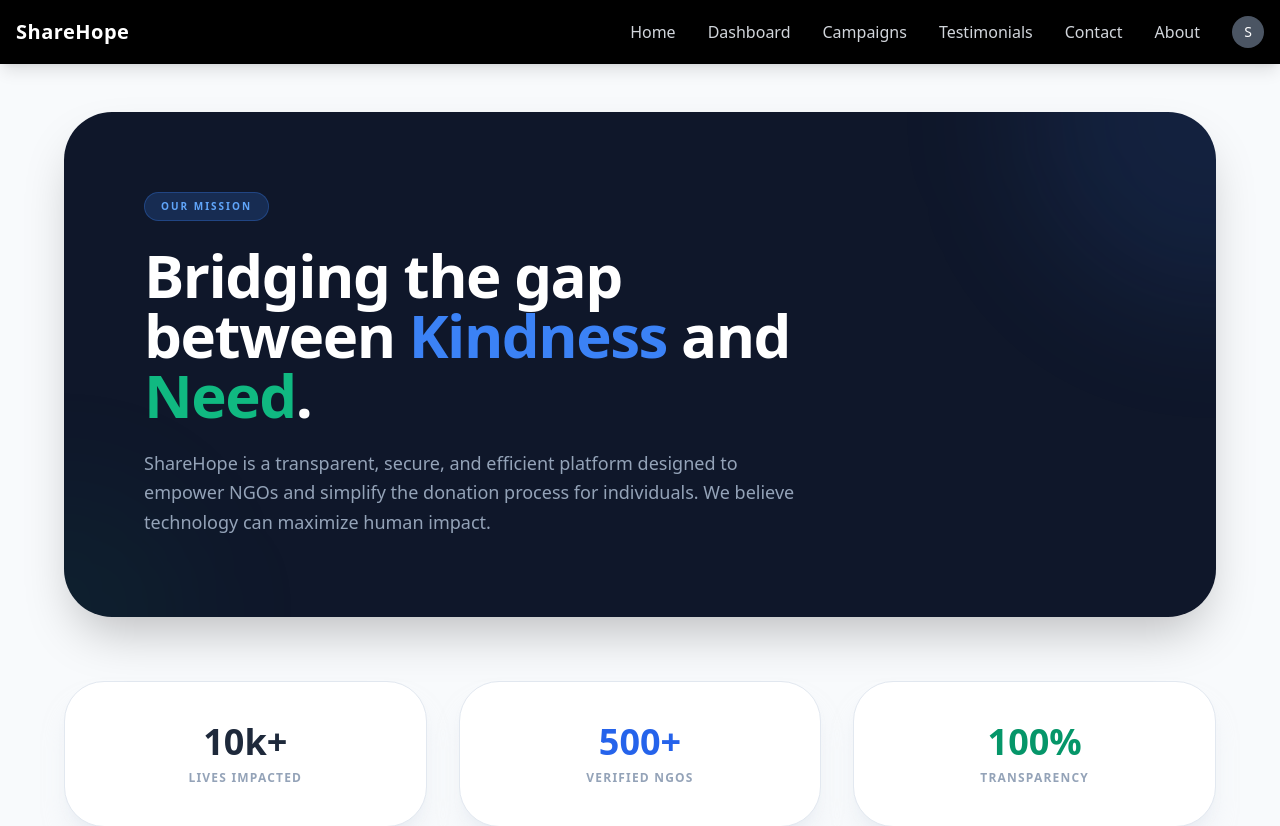
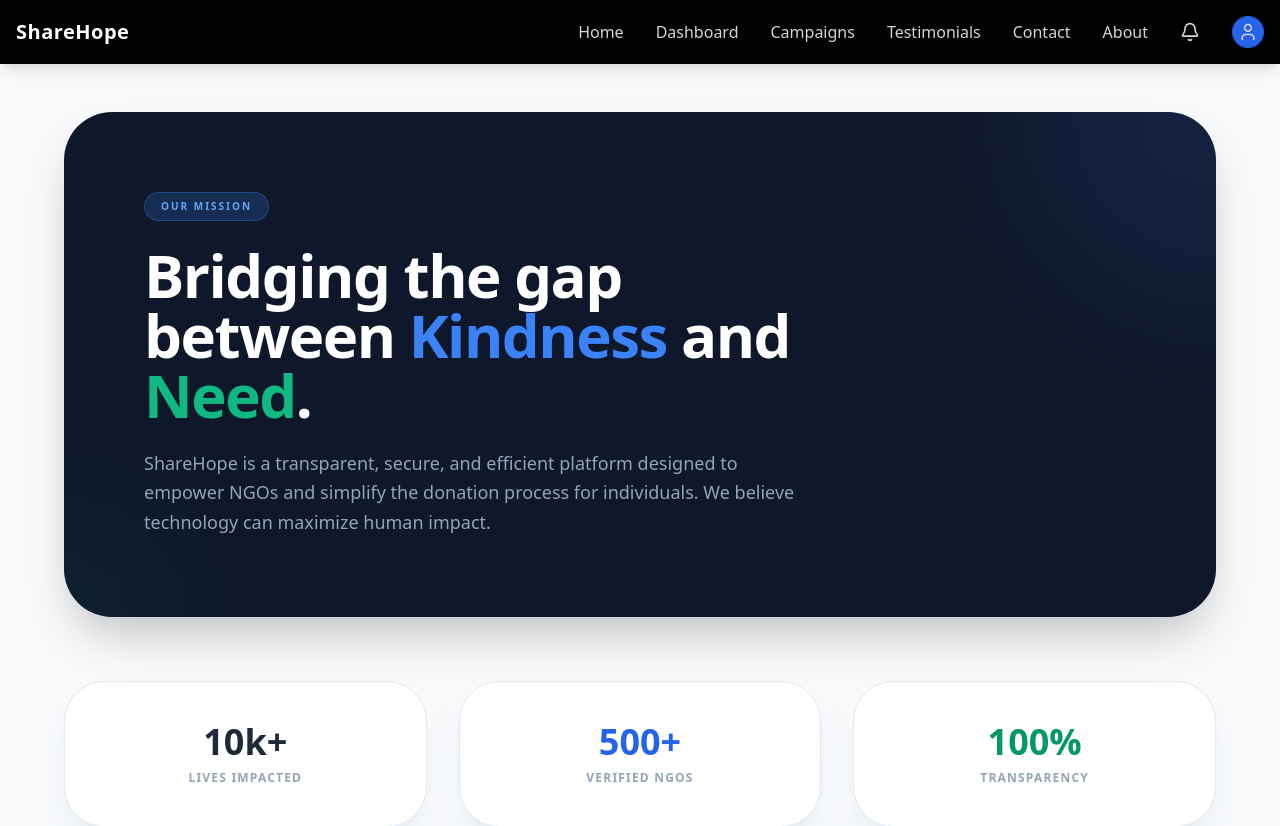
Before and after one commit to bipinjlimbu/Donations-Management-System---Django-Project, a Django app: page /about/ in a window 1280 px wide. Shown: the top 826 px of the page. Run offline with Django 5.2, Linux system fonts and the light colour scheme; the visitor is signed in with stand-in values (Sample User, id 1).

Commit message:
Navbar Updated

```diff
--- a/dms_app/templates/components/_navbar.html
+++ b/dms_app/templates/components/_navbar.html
@@ -6,6 +6,7 @@
     <title>Navbar</title>
     {% load static %}
     <link href="{% static 'src/styles.css' %}" rel="stylesheet" />
+    <script src="https://unpkg.com/lucide@latest"></script>
 </head>
 
 <body class="bg-gray-50">
@@ -35,13 +36,20 @@
                 <a href="/about/" class="hover:text-white transition-colors duration-200">About</a>
 
                 {% if user.is_authenticated %}
+                    <a href="/notifications/" class="relative hover:text-white transition-colors duration-200">
+                        <i data-lucide="bell" class="w-5 h-5"></i>
+                        {% if unread_notifications_count > 0 %}
+                            <span class="absolute -top-1 -right-1 bg-red-600 text-white text-[10px] px-2 py-0.5 rounded-full font-bold">{{ unread_notifications_count }}</span>
+                        {% endif %}
+                    </a>
+
                     <a href="/profile/{{ user.id }}/" class="hover:text-white transition-colors duration-200">
                         {% if user.profile_image %}
                             <img src="{{ user.profile_image.url }}" alt="Profile Picture" class="w-8 h-8 rounded-full">
                         {% else %}
-                            <div class="w-8 h-8 rounded-full bg-gray-600 flex items-center justify-center text-sm text-white">
-                                {{ user.username|slice:":1"|upper }}
-                            </div>
+                        <div class="w-8 h-8 rounded-full bg-blue-600 flex items-center justify-center">
+                            <i data-lucide="user" class="w-5 h-5"></i>
+                        </div>
                         {% endif %}
                     </a>
                 {% else %}
@@ -53,5 +61,8 @@
             </div>
         </div>
     </nav>
+    <script>
+        lucide.createIcons();
+    </script>
 </body>
 </html>
--- a/static/src/styles.css
+++ b/static/src/styles.css
@@ -658,6 +658,10 @@ Ensure the default browser behavior of the `hidden` attribute.
   left: 2rem;
 }
 
+.-top-1 {
+  top: -0.25rem;
+}
+
 .z-10 {
   z-index: 10;
 }
```
